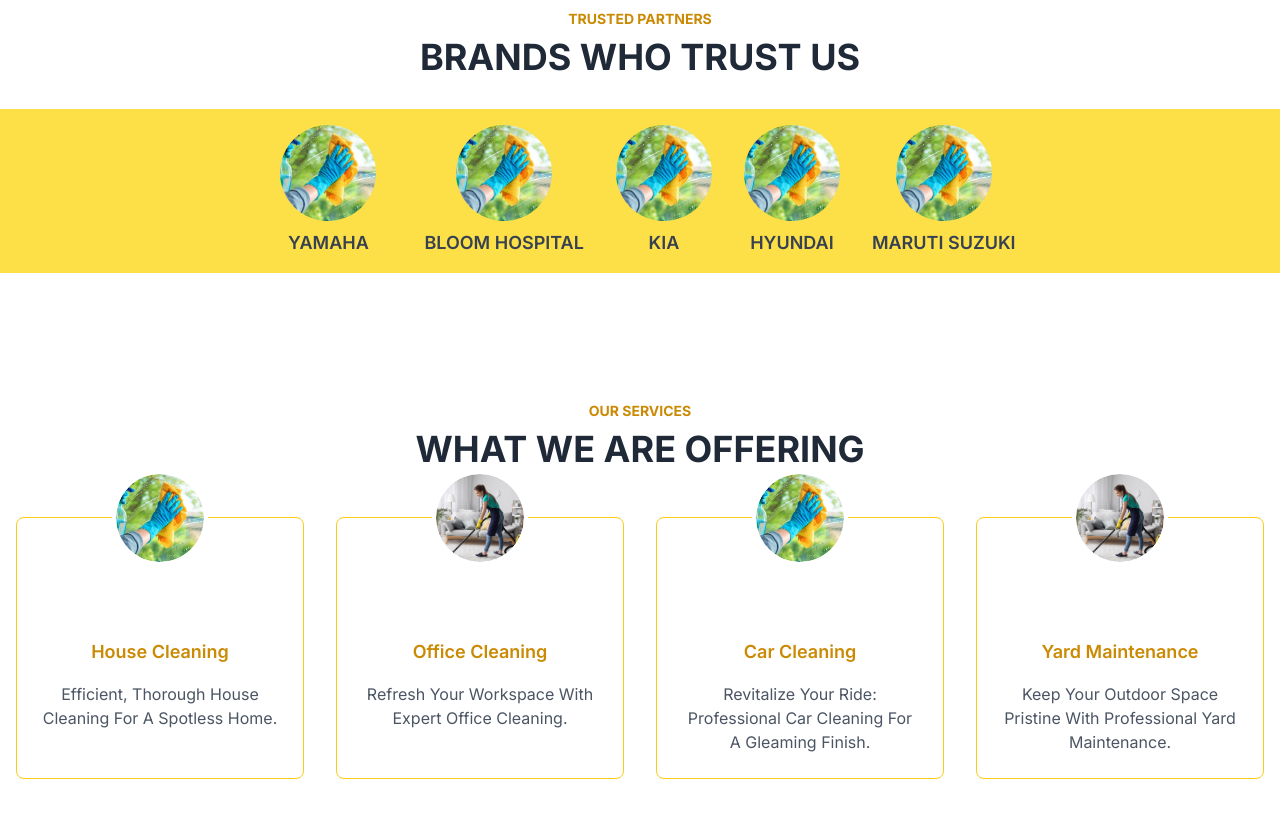
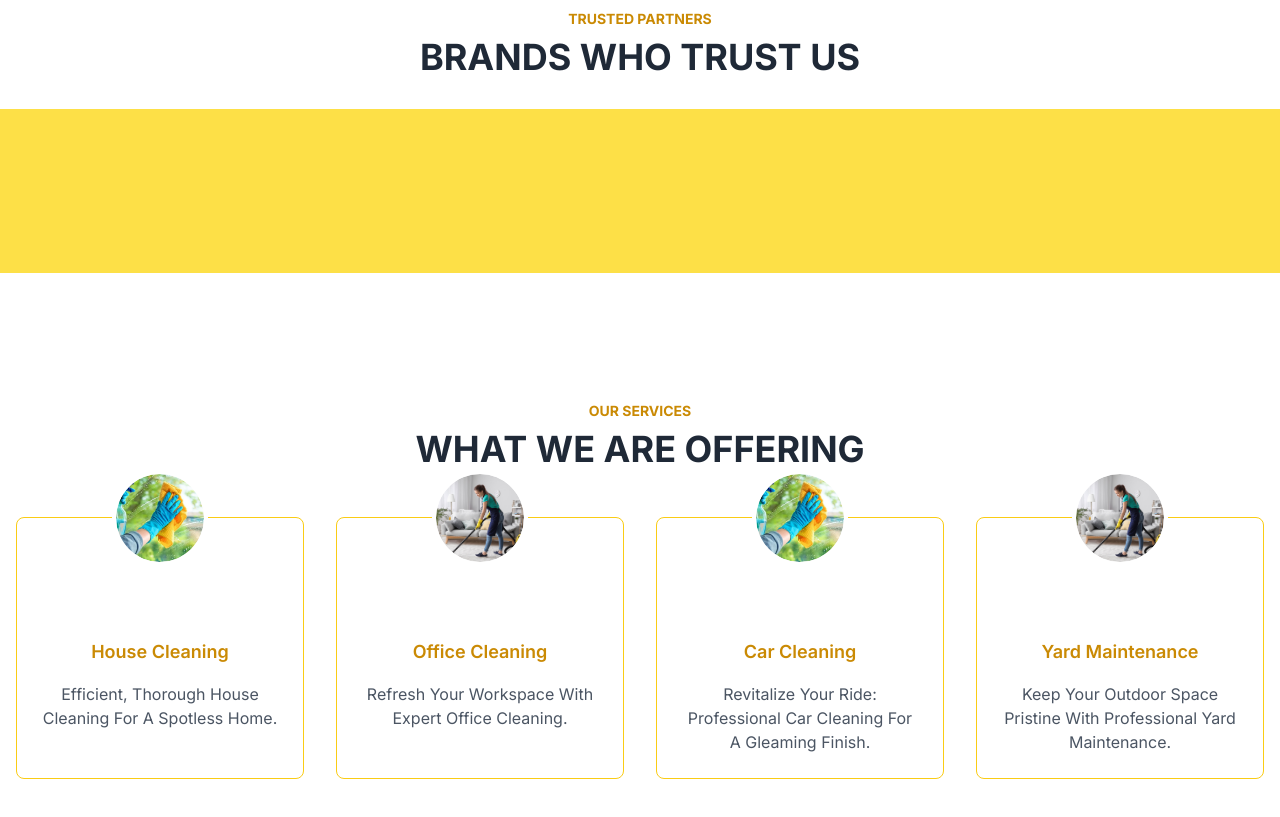
Before and after one commit to Asolinmaso/All-in-one-cleaning-service, a Next.js app in the folder all_in_one_cleaning_service/: page / in a window 1280 px wide. Shown: the part 1340-2157 px from the top of the page. Built offline with nearby package versions, Linux system fonts and the light colour scheme.

Commit message:
Update globals.css

```diff
--- a/all_in_one_cleaning_service/src/app/globals.css
+++ b/all_in_one_cleaning_service/src/app/globals.css
@@ -1,3 +1,17 @@
 @tailwind base;
 @tailwind components;
 @tailwind utilities;
+
+@keyframes marquee {
+    0% {
+      transform: translateX(100%);
+    }
+    100% {
+      transform: translateX(-100%);
+    }
+  }
+
+.marquee {
+    display: flex;
+    animation: marquee 85s linear infinite;
+  }
```
